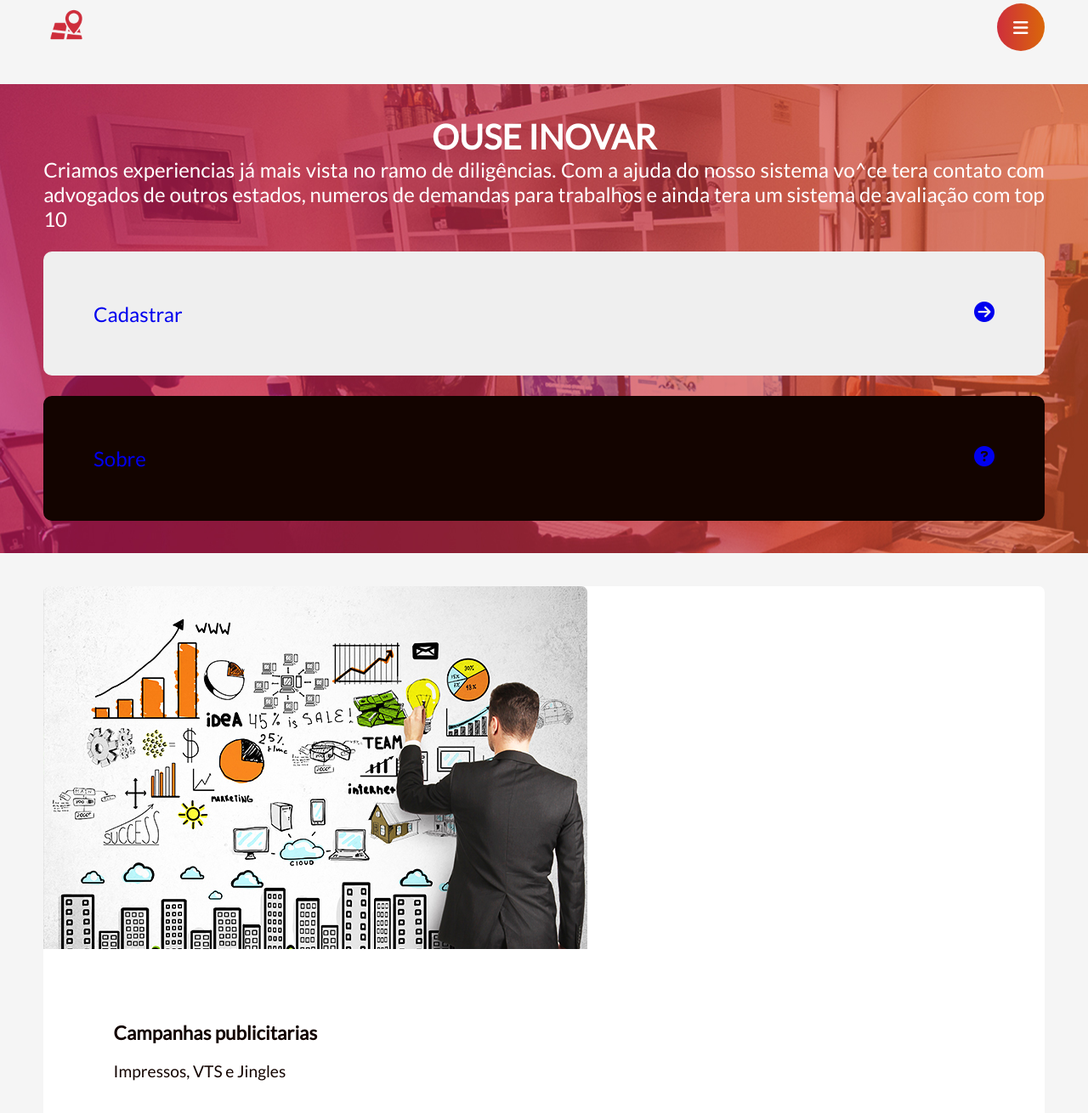
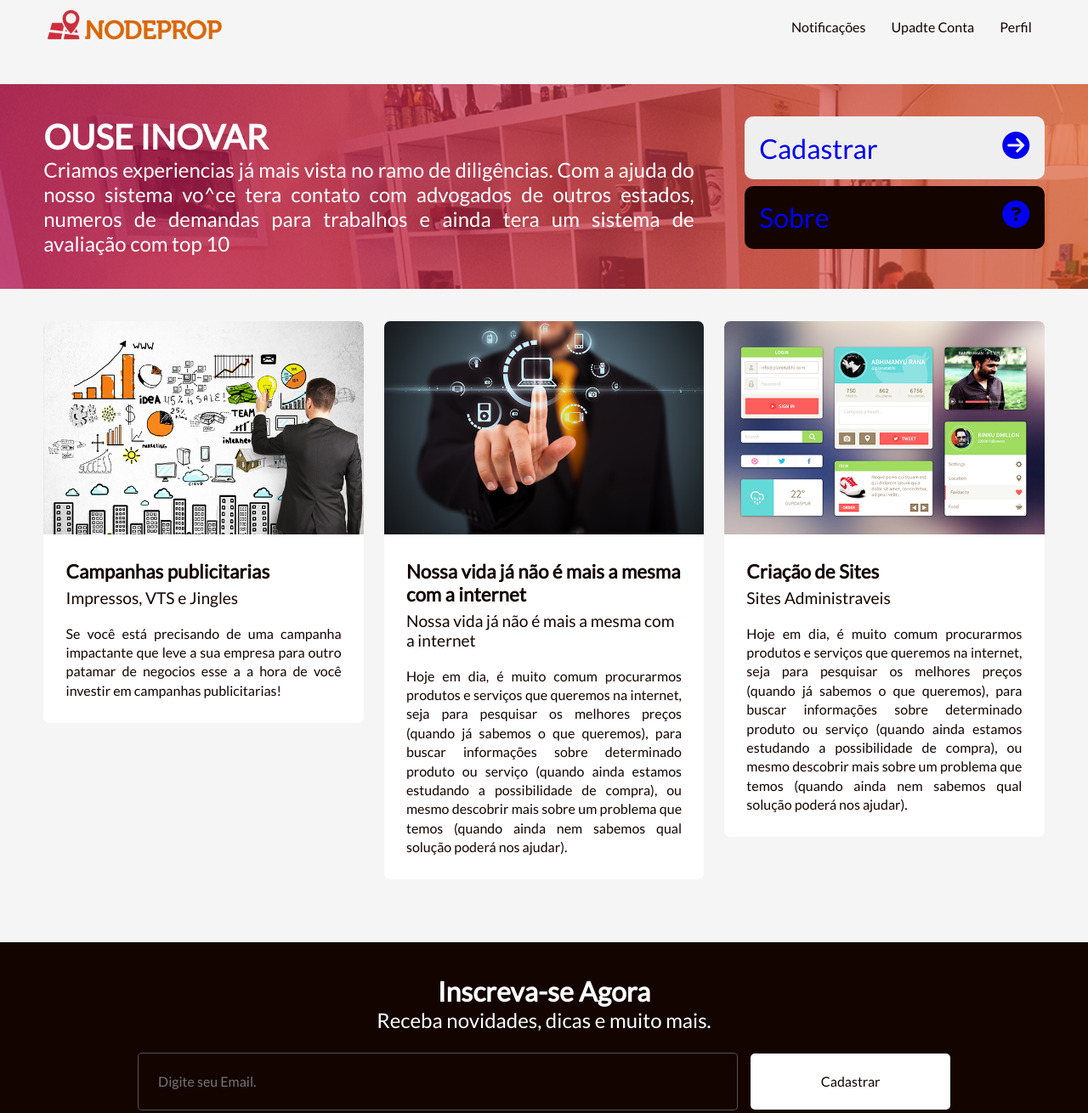
Before and after one commit to wesllenalves/advogados, a website: page public_html/index.html in a window 1280 px wide. Shown: the part 34-1344 px from the top of the page at 85% size. Drawn offline with Linux system fonts and the light colour scheme.

Commit message:
Breakpoints Querys phones,  tables, desktops

```diff
--- a/public_html/assent/css/estilo.css
+++ b/public_html/assent/css/estilo.css
@@ -58,3 +58,44 @@ img{max-width: 100%;}
 .social-icons a:last-child{margin-right: 0;}
 .social-icons a:hover {color:rgb(255,255,255);}
 .copyright {margin-top: 2%; color: rgba(255,255,255,0.7);}
+
+/*======MOBILE FIRST======*/
+/*======SMALL DEVICES - SMARTPHONES======*/
+@media screen and (min-width: 480px){
+.logo{width: 214px;  background: url('../../img/logo.png') center center/214px no-repeat; }
+.btn{font-size: 2em;}
+}
+
+/*======MOBILE FIRST======*/
+/*======SMALL DEVICES - TABLETS======*/
+@media screen and (min-width: 768px){
+.servico{width: 49%; float: left; margin-right: 2%;}
+.servico:nth-child(2){margin-right: 0;}
+.newslleter h2{font-size: 2em;}
+.newslleter h3{font-size: 1.5em;}
+.newslleter input{width: 70%; padding: 2%; float: left; margin-right: 1%;}
+.newslleter button{width: 29%; padding: 2%; float: right; margin-top: 0;}
+}
+
+/*======MOBILE FIRST======*/
+/*======MEDIUN DEVICES - TABLETS & DESKTOPS======*/
+@media screen and (min-width: 960px){
+.title{width: 65%; float: left; text-align: left;}
+.buttons{width: 30%; float: right; margin-top: 0;}
+.servico{width: 32%;}
+.servico:nth-child(2){margin-right: 2%;}
+.servico:nth-child(3){margin-right: 0;}
+.newslleter input{width: 60%; float: none;}
+.newslleter button{width: 20%; float: none;}
+}
+
+/*======MOBILE FIRST======*/
+/*======LARGE DEVICES - WIDE SCREENS======*/
+@media screen and (min-width: 1280px){
+.btn-menu{display: none;}
+.btn-close{display: none;}
+.menu{width: auto; height: 56px; line-height: 56px; float: right; background-color: #f5f5f5; display: block !important; position: static;}
+.menu li{padding: 0; float: left;}
+.menu li a{color: #130400; font-size: 1em; padding: 15px;}
+.menu li a:hover{border: none; color: #da6709}
+}
```
